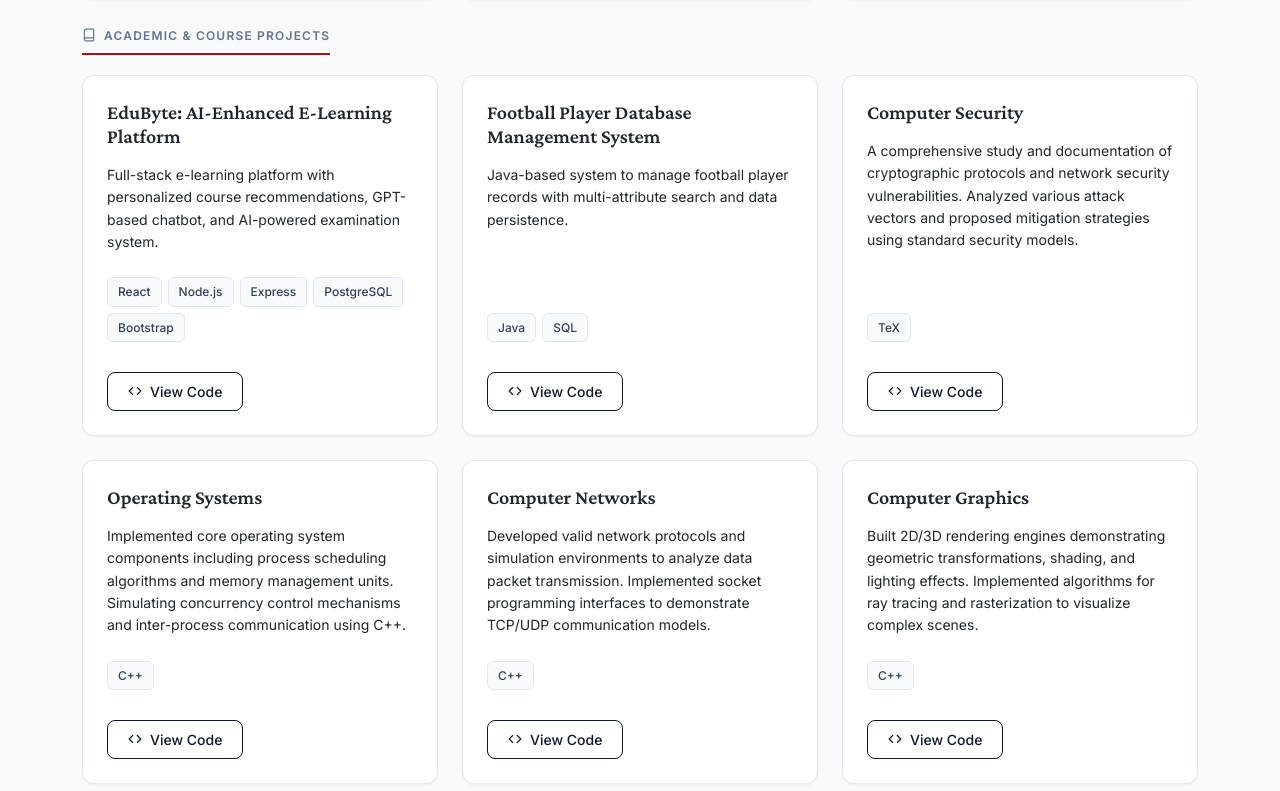
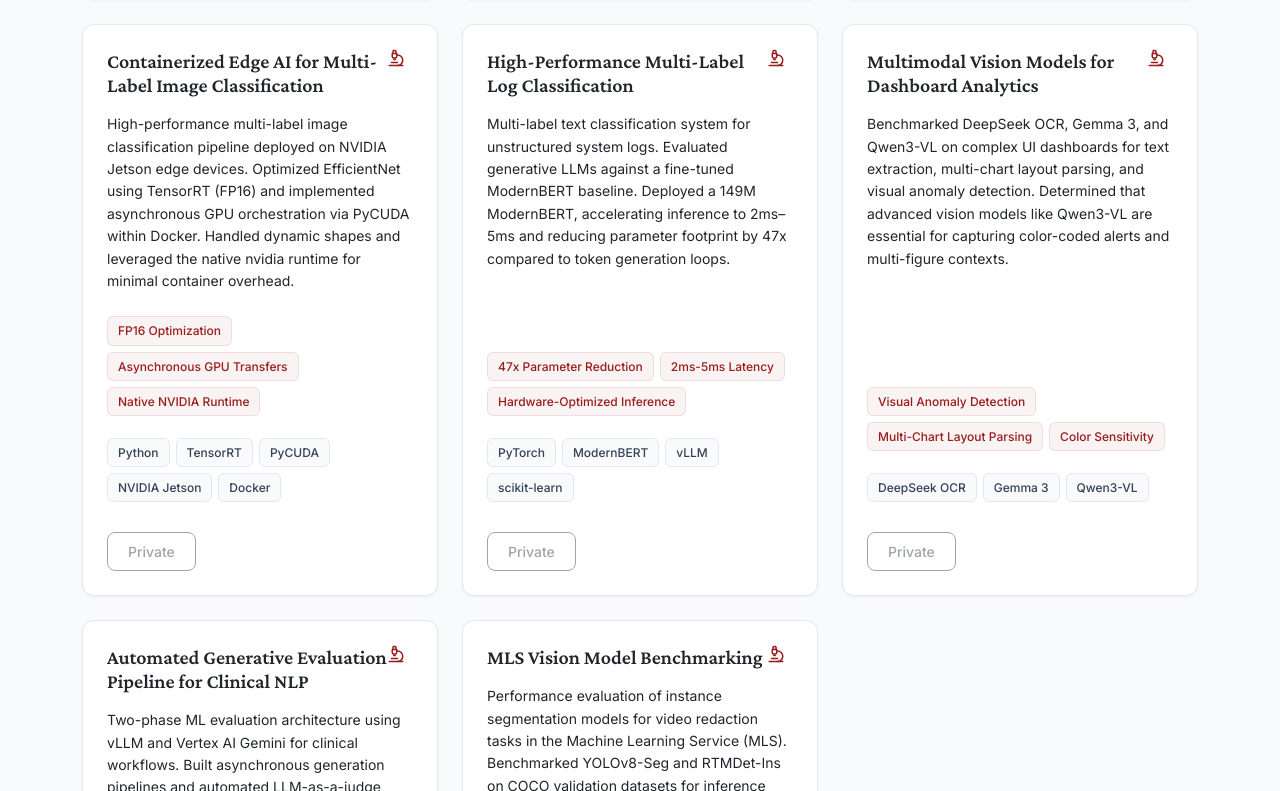
Before and after one commit to mitu247/portfolio, a React (Create React App) app: page / in a window 1280 px wide. Shown: the part 1229-2020 px from the top of the page. Built offline with nearby package versions, Linux system fonts and the light colour scheme.

Commit message:
Update portfolio with professional projects

```diff
--- a/src/data/portfolioData.js
+++ b/src/data/portfolioData.js
@@ -40,6 +40,51 @@
 		technologies: ["Gemma-3", "FAISS", "QLoRA", "SFTTrainer", "DeepEval"],
 		highlights: ["ROUGE-1: 0.607 (SFT) vs 0.301 (RAG)", "Vector Search Pipeline", "Style Alignment Analysis"],
 		link: "https://github.com/mitu247/RAG-vs-FineTuning",
+		demo: null
+	},
+	{
+		id: 4,
+		title: "Containerized Edge AI for Multi-Label Image Classification",
+		description: "High-performance multi-label image classification pipeline deployed on NVIDIA Jetson edge devices. Optimized EfficientNet using TensorRT (FP16) and implemented asynchronous GPU orchestration via PyCUDA within Docker. Handled dynamic shapes and leveraged the native nvidia runtime for minimal container overhead.",
+		technologies: ["Python", "TensorRT", "PyCUDA", "NVIDIA Jetson", "Docker"],
+		highlights: ["FP16 Optimization", "Asynchronous GPU Transfers", "Native NVIDIA Runtime"],
+		link: "#",
+		demo: null
+	},
+	{
+		id: 5,
+		title: "High-Performance Multi-Label Log Classification",
+		description: "Multi-label text classification system for unstructured system logs. Evaluated generative LLMs against a fine-tuned ModernBERT baseline. Deployed a 149M ModernBERT, accelerating inference to 2ms–5ms and reducing parameter footprint by 47x compared to token generation loops.",
+		technologies: ["PyTorch", "ModernBERT", "vLLM", "scikit-learn"],
+		highlights: ["47x Parameter Reduction", "2ms-5ms Latency", "Hardware-Optimized Inference"],
+		link: "#",
+		demo: null
+	},
+	{
+		id: 6,
+		title: "Multimodal Vision Models for Dashboard Analytics",
+		description: "Benchmarked DeepSeek OCR, Gemma 3, and Qwen3-VL on complex UI dashboards for text extraction, multi-chart layout parsing, and visual anomaly detection. Determined that advanced vision models like Qwen3-VL are essential for capturing color-coded alerts and multi-figure contexts.",
+		technologies: ["DeepSeek OCR", "Gemma 3", "Qwen3-VL"],
+		highlights: ["Visual Anomaly Detection", "Multi-Chart Layout Parsing", "Color Sensitivity"],
+		link: "#",
+		demo: null
+	},
+	{
+		id: 7,
+		title: "Automated Generative Evaluation Pipeline for Clinical NLP",
+		description: "Two-phase ML evaluation architecture using vLLM and Vertex AI Gemini for clinical workflows. Built asynchronous generation pipelines and automated LLM-as-a-judge scoring. Enhanced data ingestion robustness through defensive JSON parsing to eliminate hallucinations.",
+		technologies: ["Python", "vLLM", "Vertex AI", "Gemini", "Pandas"],
+		highlights: ["Asynchronous Generation", "LLM-as-a-Judge", "Defensive Parsing"],
+		link: "#",
+		demo: null
+	},
+	{
+		id: 8,
+		title: "MLS Vision Model Benchmarking",
+		description: "Performance evaluation of instance segmentation models for video redaction tasks in the Machine Learning Service (MLS). Benchmarked YOLOv8-Seg and RTMDet-Ins on COCO validation datasets for inference speed and AP/AR metrics across different object scales.",
+		technologies: ["Python", "YOLOv8", "RTMDet-Ins", "FastAPI", "Celery"],
+		highlights: ["AP/AR Metric Benchmarking", "Inference Latency Analysis", "Real-Time Optimization"],
+		link: "#",
 		demo: null
 	}
 ];
```
